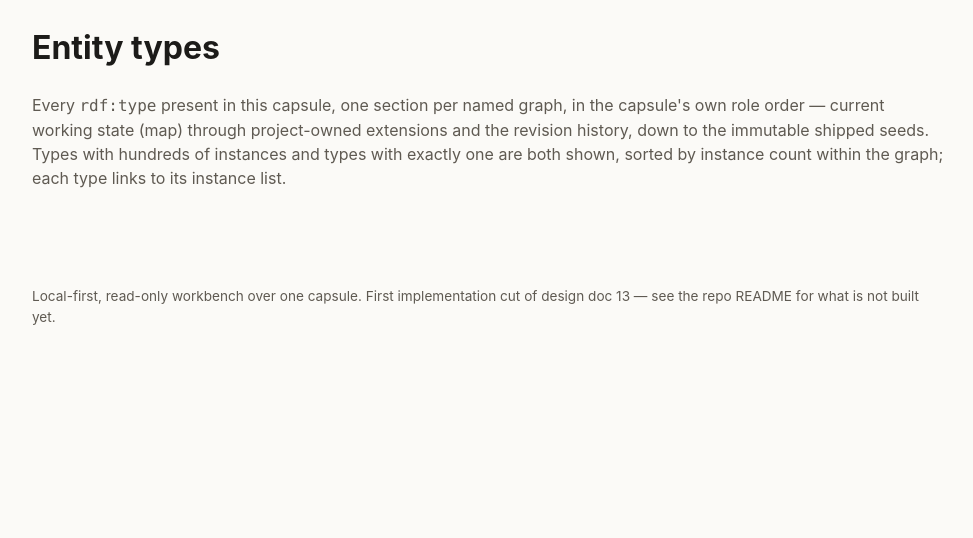
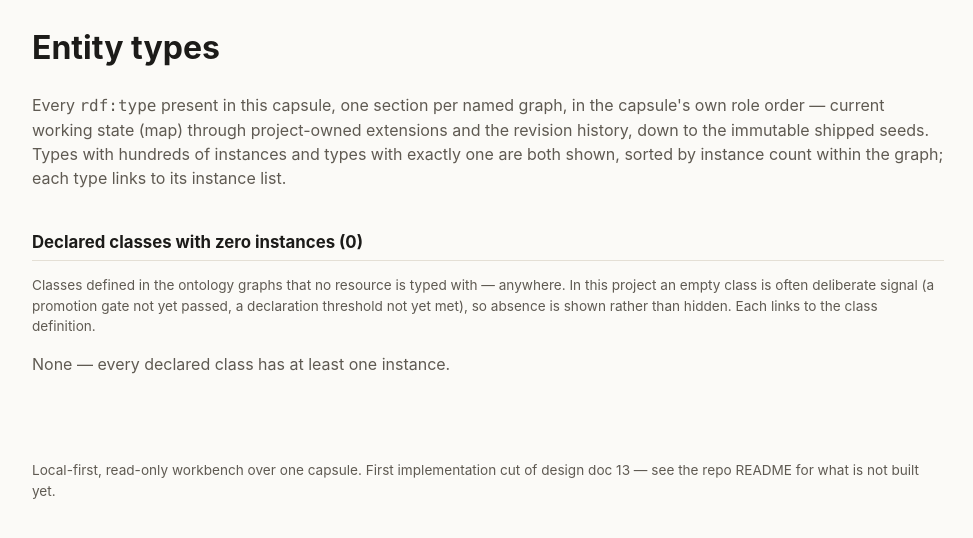
Before and after one commit to jamtho/doxabase, a FastAPI app: template workbench/templates/types.html in a window 1280 px wide. Shown: the part 57-595 px from the top of the page, without its empty margins (152-1125 px from the left). Run offline with FastAPI, Linux system fonts and the light colour scheme; the template is opened without the code that fills it, so the values that code supplies are empty.

Commit message:
The types page shows the empty classes too
James's question: should every type be findable from the types page?
It should, and it wasn't - the page was built from rdf:type assertions,
so a class with zero instances was invisible on exactly the page where
its absence matters. Zero-instance classes are a deliberate pattern
here (kh:Heuristic behind its promotion gate, declaredHullRecord
behind its declaration threshold), so /types now ends with a
'declared classes with zero instances' section: every class defined in
the ontology graphs that nothing is typed with, linking to its
definition, with the absence-as-signal reading stated on the page.

```diff
--- a/workbench/app.py
+++ b/workbench/app.py
@@ -242,7 +242,10 @@ def types_overview(request: Request) -> HTMLResponse:
     the graph -- doc 13's L2 entity listing had no page of its own yet;
     this is the overview that leads into it."""
     overview = graph_types.type_overview(capsule_path())
-    return _render(request, "types.html", overview=overview)
+    uninstantiated = graph_types.declared_uninstantiated_classes(capsule_path())
+    return _render(
+        request, "types.html", overview=overview, uninstantiated=uninstantiated
+    )
 
 
 _TYPE_ENTITIES_LIMIT = 25
--- a/workbench/graph_types.py
+++ b/workbench/graph_types.py
@@ -145,6 +145,46 @@ def type_overview(path: Path) -> list[dict]:
         conn.close()
 
 
+RDFS_CLASS = "http://www.w3.org/2000/01/rdf-schema#Class"
+OWL_CLASS = "http://www.w3.org/2002/07/owl#Class"
+
+
+def declared_uninstantiated_classes(path: Path) -> list[dict]:
+    """Classes DECLARED in any ontology graph (typed rdfs:Class or
+    owl:Class) that have zero instances in any graph. Zero-instance
+    classes are a deliberate pattern in capsules (promotion gates,
+    declaration thresholds), so their absence is signal the types page
+    must show rather than hide."""
+    conn = _connect(path)
+    try:
+        rows = conn.execute(
+            """
+            SELECT DISTINCT c.subject AS class_iri, c.graph AS declared_in
+            FROM quads c
+            WHERE c.predicate = ? AND c.object IN (?, ?)
+              AND NOT EXISTS (
+                SELECT 1 FROM quads i
+                WHERE i.predicate = ? AND i.object = c.subject
+              )
+            ORDER BY c.graph, c.subject
+            """,
+            (RDF_TYPE, RDFS_CLASS, OWL_CLASS, RDF_TYPE),
+        ).fetchall()
+        iris = [row["class_iri"] for row in rows]
+        labels = _labels_for(conn, iris)
+        return [
+            {
+                "class_iri": row["class_iri"],
+                "declared_in": row["declared_in"],
+                "label": labels.get(row["class_iri"]),
+                "display": labels.get(row["class_iri"]) or _local_name(row["class_iri"]),
+            }
+            for row in rows
+        ]
+    finally:
+        conn.close()
+
+
 def graph_entity_totals(path: Path) -> list[tuple[str, int]]:
     """Per-graph entity totals only, in role order -- the landing page's
     compact strip doesn't need the full type breakdown, just enough to
--- a/workbench/templates/types.html
+++ b/workbench/templates/types.html
@@ -46,4 +46,31 @@
   {% endif %}
 </section>
 {% endfor %}
+
+<section id="uninstantiated">
+  <h2>Declared classes with zero instances ({{ uninstantiated|length }})</h2>
+  <p class="hint">
+    Classes defined in the ontology graphs that no resource is typed
+    with — anywhere. In this project an empty class is often
+    deliberate signal (a promotion gate not yet passed, a declaration
+    threshold not yet met), so absence is shown rather than hidden.
+    Each links to the class definition.
+  </p>
+  {% if uninstantiated %}
+  <table>
+    <thead><tr><th>Class</th><th>Declared in</th></tr></thead>
+    <tbody>
+      {% for c in uninstantiated %}
+      <tr>
+        <td><a href="{{ resource_url(c.class_iri) }}">{{ c.display }}</a>
+            <span class="iri-inline">{{ c.class_iri }}</span></td>
+        <td class="muted">{{ c.declared_in }}</td>
+      </tr>
+      {% endfor %}
+    </tbody>
+  </table>
+  {% else %}
+  <p class="muted">None — every declared class has at least one instance.</p>
+  {% endif %}
+</section>
 {% endblock %}
```
